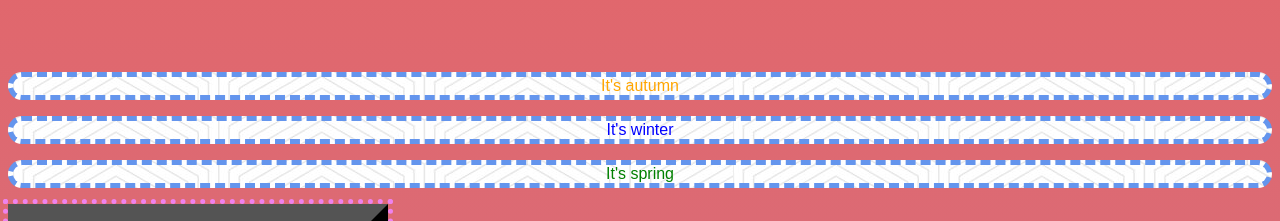
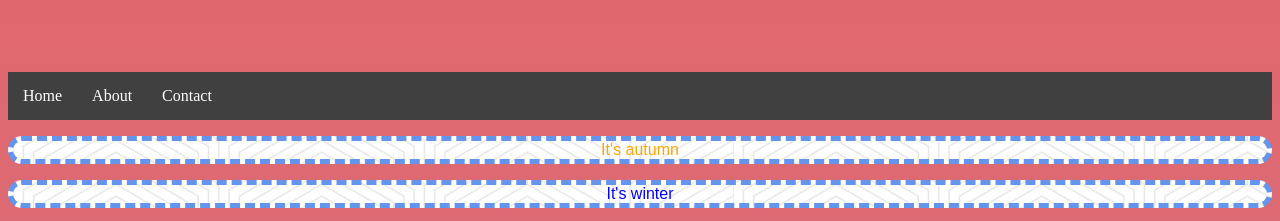
Before and after one commit to AnthonyCoppens1/DSPSb, a plain HTML site: page index.html in a window 1280 px wide. Shown: the part 257-478 px from the top of the page. Drawn offline with Linux system fonts and the light colour scheme.

Commit message:
Prepped all the code for hosting

```diff
--- a/example_stylesheet.css
+++ b/example_stylesheet.css
@@ -38,15 +38,26 @@ p.spring{
     color:green;
 }
 
-a:link,a:visited{
-    color:green;
+.navbar ul{
+    list-style-type: none;
+    background-color: hsl(0, 0%, 25%);
+    padding: 0%;
+    margin: 0px;
+    overflow: hidden;
 }
 
-
-a:hover{
-    color:greenyellow;
+.navbar a{
+    color: white;
+    text-decoration: none;
+    padding: 15px;
+    display: block;
+    text-align: center;
 }
 
-a:active{
-    color:blue;
+.navbar a:hover{
+    background-color: hsl(0, 0%, 10%);
 }
+
+.navbar li{
+    float: left;
+}
--- a/basics.html
+++ b/index.html
@@ -38,6 +38,13 @@
 </head>
 
 <body class="bodyclass">
+    <nav class="navbar">
+        <ul>
+            <li><a href="index.html">Home</a></li>
+            <li><a href="about.html">About</a></li>
+            <li><a href="project/contact.html">Contact</a></li>
+        </ul>
+    </nav>
 
     <p id="fall">It's autumn</p>
     <p class="winter">It's winter</p>
--- a/project/stylesheet.css
+++ b/project/stylesheet.css
@@ -14,3 +14,27 @@ body{
     background-color: white;
     color:black;
 }
+
+.navbar ul{
+    list-style-type: none;
+    background-color: hsl(0, 0%, 25%);
+    padding: 0%;
+    margin: 0px;
+    overflow: hidden;
+}
+
+.navbar a{
+    color: white;
+    text-decoration: none;
+    padding: 15px;
+    display: block;
+    text-align: center;
+}
+
+.navbar a:hover{
+    background-color: hsl(0, 0%, 10%);
+}
+
+.navbar li{
+    float: left;
+}
```
Also changed, not shown: about.html (added, +17 -0 lines), project/contact.html (renamed from project/Index.html, +7 -0 lines), text.html (deleted, +0 -9 lines).
